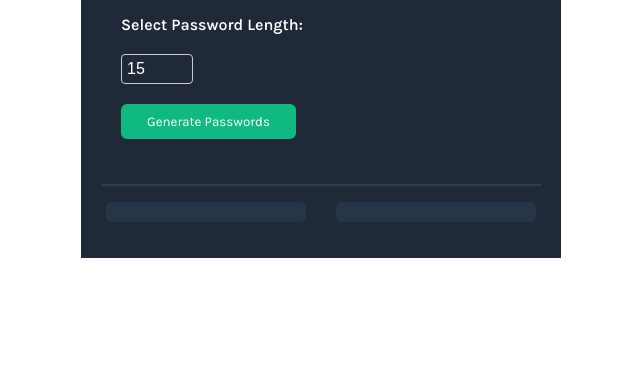
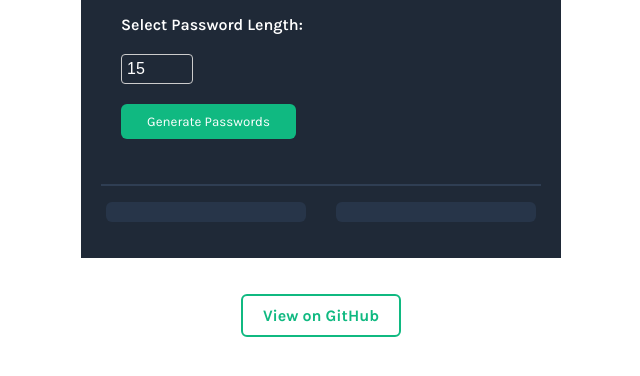
Before and after one commit to PirGallardo/Password-Generator, a plain HTML site: page index.html in a window 1280 px wide. Shown: the part 316-692 px from the top of the page, without its empty margins (319-959 px from the left). Drawn offline with Linux system fonts and the light colour scheme.

Commit message:
Added the link to Github Repo

```diff
--- a/index.html
+++ b/index.html
@@ -32,6 +32,14 @@
       </div>
     </section>
 
+    <section class="repo-link">
+      <a
+        href="https://github.com/PirGallardo/Password-Generator"
+        target="_blank"
+        >View on GitHub</a
+      >
+    </section>
+
     <script src="index.js"></script>
   </body>
 </html>
--- a/styles.css
+++ b/styles.css
@@ -12,7 +12,7 @@ body {
   flex-direction: column;
   padding: 20px;
   width: 30rem;
-  margin: 10rem auto;
+  margin: 10rem auto 3rem auto;
   box-sizing: border-box;
 }
 
@@ -94,6 +94,27 @@ label {
   margin-left: 20px;
 }
 
+/*Link to repo*/
+
+.repo-link {
+  text-align: center;
+}
+
+.repo-link a {
+  color: #10b981;
+  text-decoration: none;
+  font-weight: bold;
+  border: 2px solid #10b981;
+  padding: 10px 20px;
+  border-radius: 6px;
+}
+
+.repo-link a:hover {
+  background-color: #10b981;
+  color: white;
+  transition: 0.3s;
+}
+
 /*---------------MQ------------*/
 
 @media (max-width: 500px) {
```
